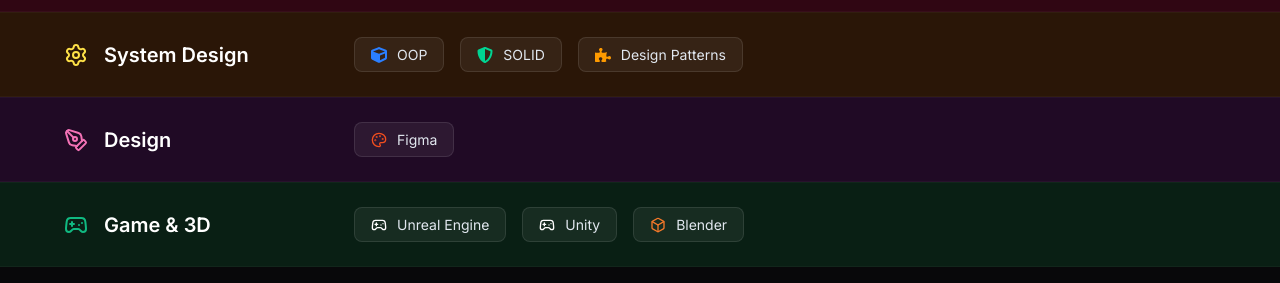
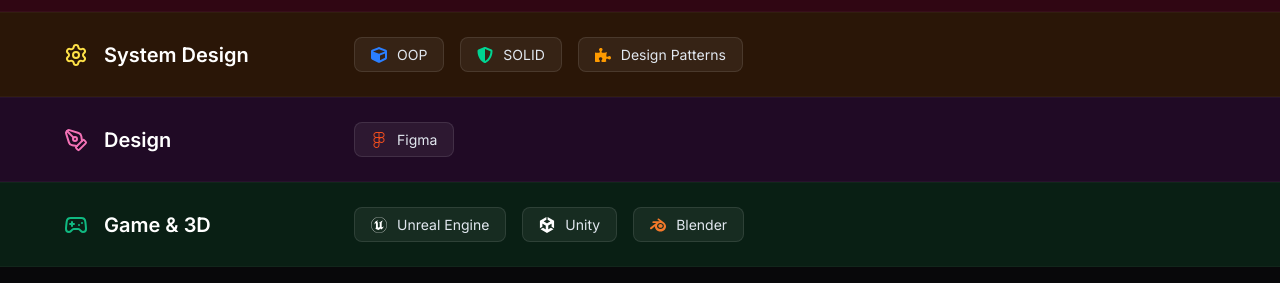
Before and after one commit to interterrestrial/Deepak-Portfolio, a Next.js app: page / in a window 1280 px wide. Shown: the part 2100-2383 px from the top of the page. Built offline with nearby package versions, Linux system fonts and the light colour scheme; a web font is replaced by a local one.

Commit message:
All logos added

```diff
--- a/package.json
+++ b/package.json
@@ -13,7 +13,8 @@
     "lucide-react": "^1.23.0",
     "next": "16.2.10",
     "react": "19.2.4",
-    "react-dom": "19.2.4"
+    "react-dom": "19.2.4",
+    "react-icons": "^5.7.0"
   },
   "devDependencies": {
     "@types/node": "^20",
--- a/src/components/Skills.tsx
+++ b/src/components/Skills.tsx
@@ -1,9 +1,11 @@
 import React from "react";
 import styles from "./Skills.module.css";
 import {
-  Code2, AppWindow, Server, Database, BarChart3, Cloud, Settings, PenTool, Gamepad2,
-  Box, Palette
+  Code2, AppWindow, Server, Database, BarChart3, Cloud, Settings, PenTool, Gamepad2
 } from "lucide-react";
+import {
+  SiFigma, SiUnrealengine, SiUnity, SiBlender,
+} from "react-icons/si";
 
 const skillsData = [
   {
@@ -93,7 +95,7 @@
     icon: <PenTool size={24} className={styles.categoryIcon} color="#F472B6" />,
     bgColor: "rgba(49, 13, 56, 0.6)", // dark magenta
     skills: [
-      { name: "Figma", icon: <Palette size={16} color="#F24E1E" /> },
+      { name: "Figma", icon: <SiFigma color="#F24E1E" size={16} /> },
     ]
   },
   {
@@ -101,9 +103,9 @@
     icon: <Gamepad2 size={24} className={styles.categoryIcon} color="#10B981" />,
     bgColor: "rgba(10, 48, 28, 0.6)", // another dark green
     skills: [
-      { name: "Unreal Engine", icon: <Gamepad2 size={16} color="#ffffff" /> },
-      { name: "Unity", icon: <Gamepad2 size={16} color="#ffffff" /> },
-      { name: "Blender", icon: <Box size={16} color="#F5792A" /> },
+      { name: "Unreal Engine", icon: <SiUnrealengine color="#FFFFFF" size={16} /> },
+      { name: "Unity", icon: <SiUnity color="#FFFFFF" size={16} /> },
+      { name: "Blender", icon: <SiBlender color="#F5792A" size={16} /> },
     ]
   }
 ];
```
Also changed, not shown: 1 other file (tests, documents, lock files or other folders).
